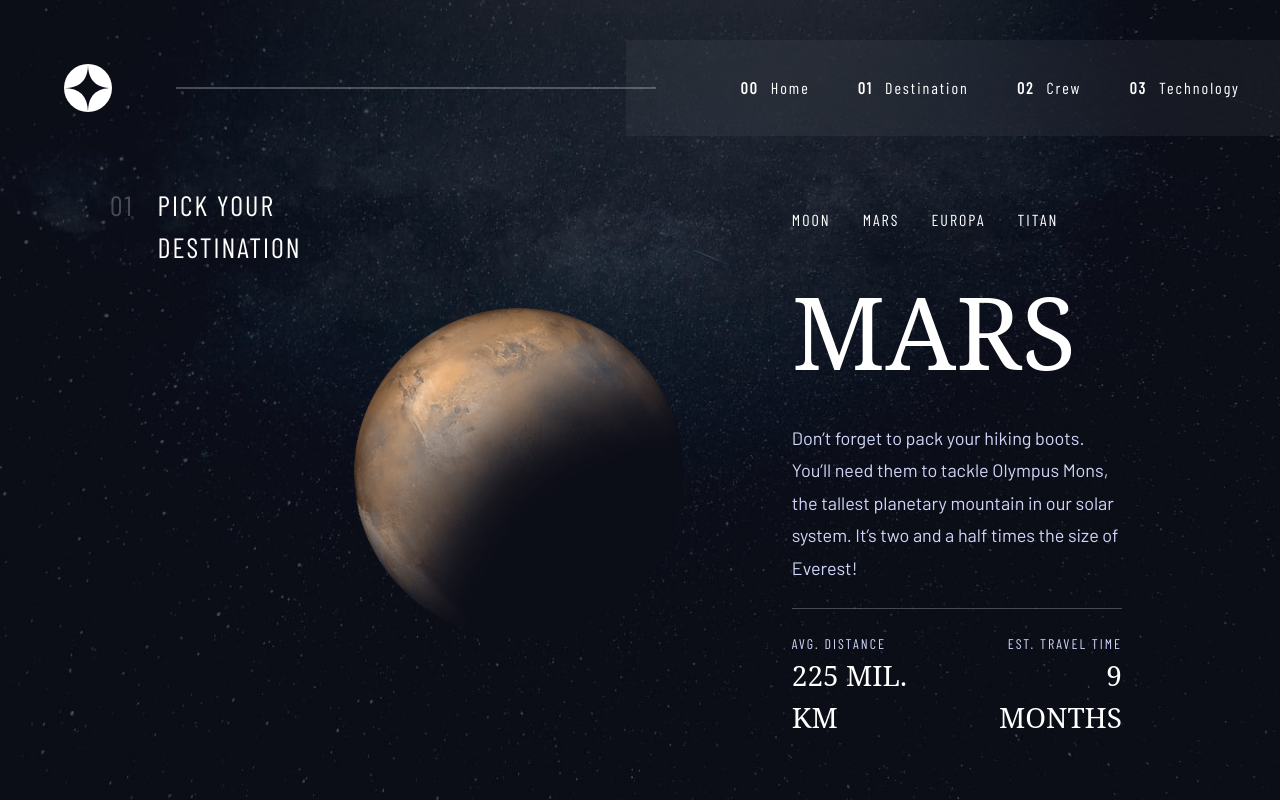
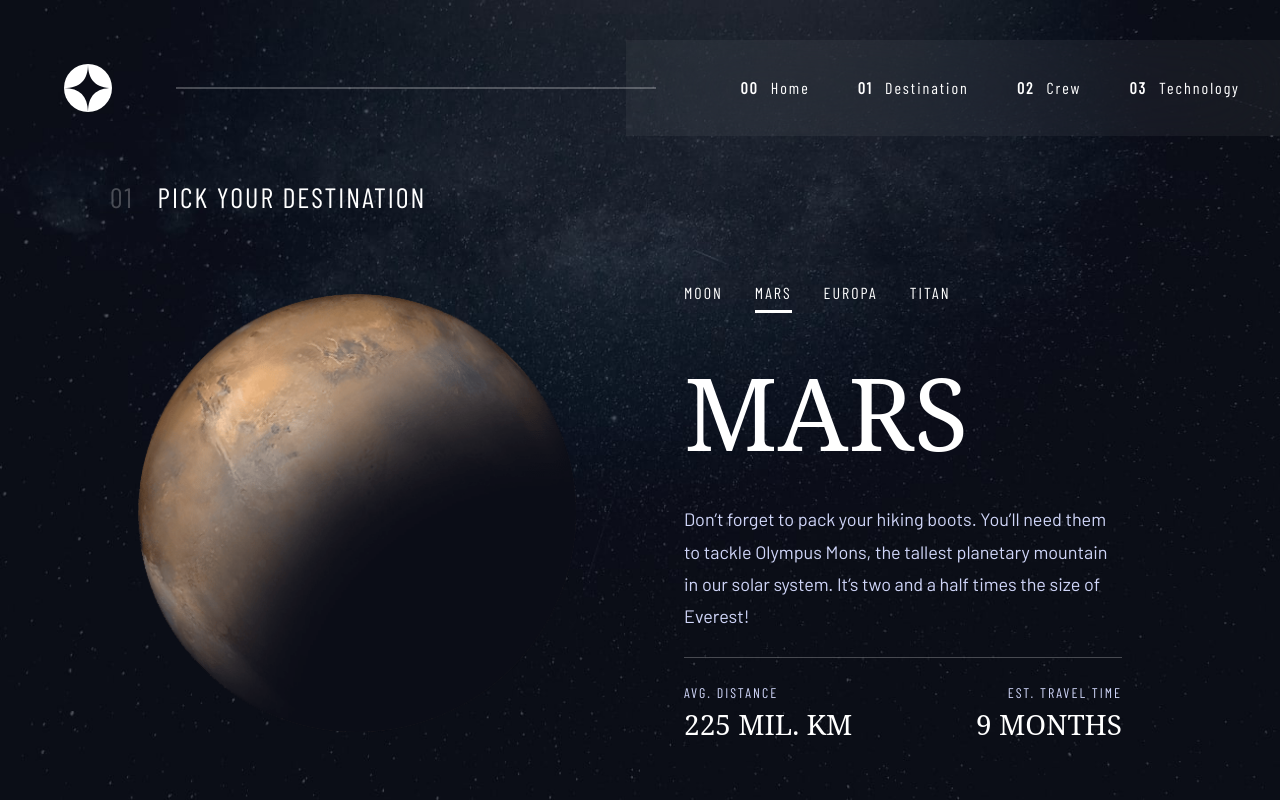
Before and after one commit to 11amanraj/space-tourism, a Next.js app: page /destination in a window 1280 px wide. Built offline with nearby package versions, Linux system fonts and the light colour scheme; a web font is replaced by a local one.

Commit message:
Added dynamic switching to destination page

```diff
--- /dev/null
+++ b/app/components/DestinationSwitcher.tsx
@@ -0,0 +1,18 @@
+import React from 'react'
+
+interface SwitcherProps {
+    setDestination: (id: number) => void,
+    text: string,
+    isActive: boolean
+}
+
+const DestinationSwitcher: React.FC<SwitcherProps> = ({setDestination, text, isActive}) => {
+  return (
+    <li className='group cursor-pointer h-8 flex flex-col justify-between' onClick={() => setDestination(0)}>
+        <p>{text}</p>
+        <div className={`h-[3px] bg-none group-hover:bg-secondary group-hover: opacity-50 ${isActive && 'bg-secondary opacity-100'}`}></div>
+    </li>
+  )
+}
+
+export default DestinationSwitcher
--- a/app/destination/page.tsx
+++ b/app/destination/page.tsx
@@ -2,6 +2,7 @@
 
 import React from 'react'
 import { useState } from 'react'
+import DestinationSwitcher from '../components/DestinationSwitcher';
 
 const page = () => {
     const [destination, setDestination] = useState<number>(1)
@@ -53,10 +54,14 @@ const page = () => {
             </div>
             <div className='flex flex-col gap-6 md:flex-1 md:px-12 md:self-center'>
                 <ul className='text-preset-7 self-center flex gap-8 sm:text-[16px] md:self-start'>
-                    <li onClick={() => setDestination(0)}>MOON</li>
-                    <li onClick={() => setDestination(1)}>MARS</li>
-                    <li onClick={() => setDestination(2)}>EUROPA</li>
-                    <li onClick={() => setDestination(3)}>TITAN</li>
+                    {planetary_bodies.map(body =>
+                        <DestinationSwitcher
+                            key={body.id}
+                            setDestination={() => setDestination(body.id)}
+                            text={body.name.toUpperCase()}
+                            isActive={destination === body.id}
+                        />
+                    )}
                 </ul>
                 <div className='flex flex-col gap-4'>
                     <h1 className='self-center text-preset-3 sm:text-[100px] md:self-start'>{planetary_bodies[destination].name}</h1>
--- a/app/layout.tsx
+++ b/app/layout.tsx
@@ -29,7 +29,7 @@ export default function RootLayout({
       <body>
         <div className={`h-[100dvh] ${backgrounds[pathname]} bg-cover bg-center bg-no-repeat bg-fixed lg:pt-10`}>
           <NavBar/>
-          <div className={`max-w-277 mx-auto p-6 flex flex-col justify-center items-center gap-6 self-center sm:pt-10 md:pt-12 md:flex-row`}>
+          <div className={`max-w-277 mx-auto p-6 flex flex-col justify-center items-center gap-6 self-center sm:pt-10`}>
               {children}
           </div>
         </div>
```
